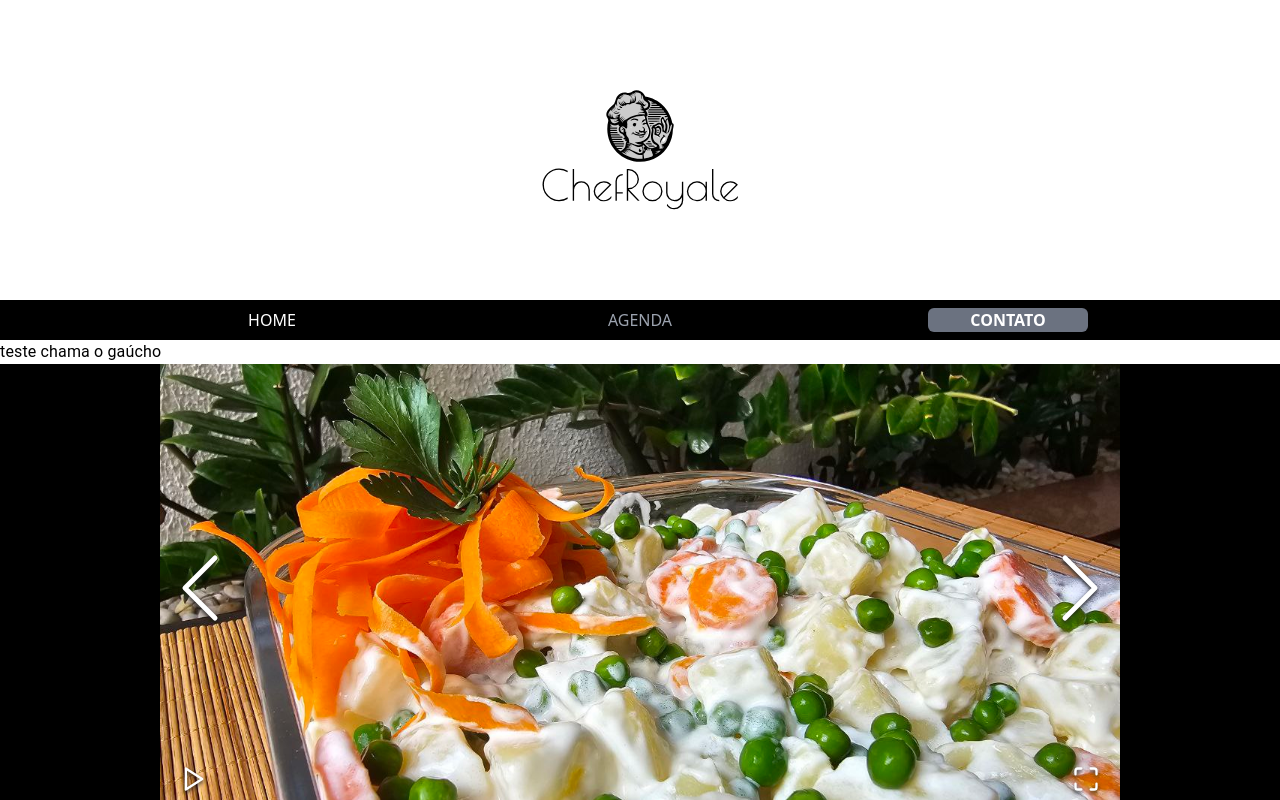
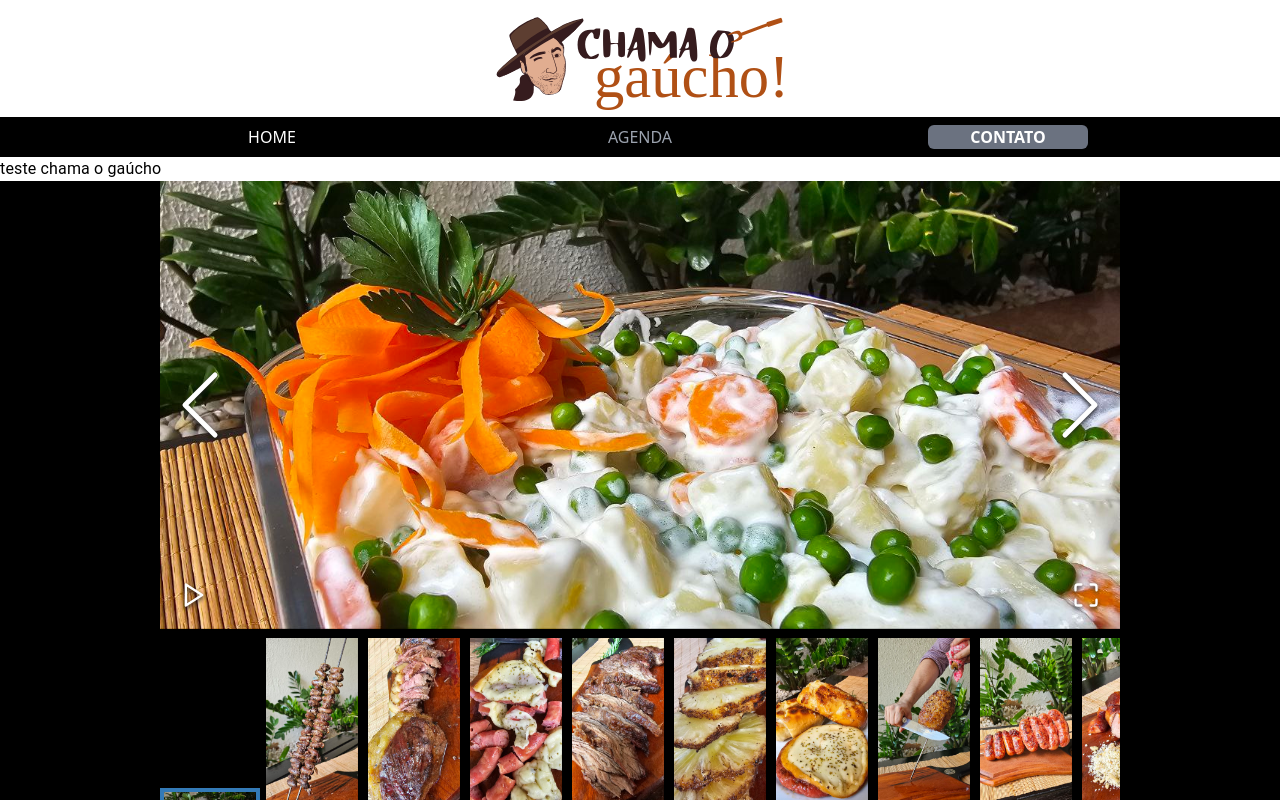
Before and after one commit to chama-o-gaucho/chama-o-gaucho.github.io, a Next.js app: page / in a window 1280 px wide. Shown: the top 800 px of the page. Built offline with nearby package versions, Linux system fonts and the light colour scheme.

Commit message:
Add files via upload

```diff
--- a/app/(public)/layout.tsx
+++ b/app/(public)/layout.tsx
@@ -27,7 +27,7 @@ export default function RootLayout({
     <html lang="pt-Br">
       <body >
         <div className='flex justify-center'>
-          <Image alt='teste' src='/home/logo.svg' height="300" width="300" />
+          <Image alt='teste' src='/home/logo1.svg' height="300" width="300" />
         </div>
         <GContainerMenu>
           <Link href="/">
```
Also changed, not shown: public/home/logo1.svg (added), public/home/logo2.svg (added).
